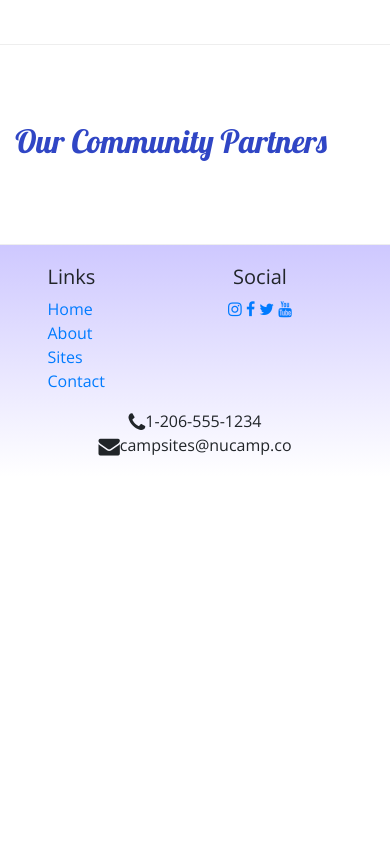
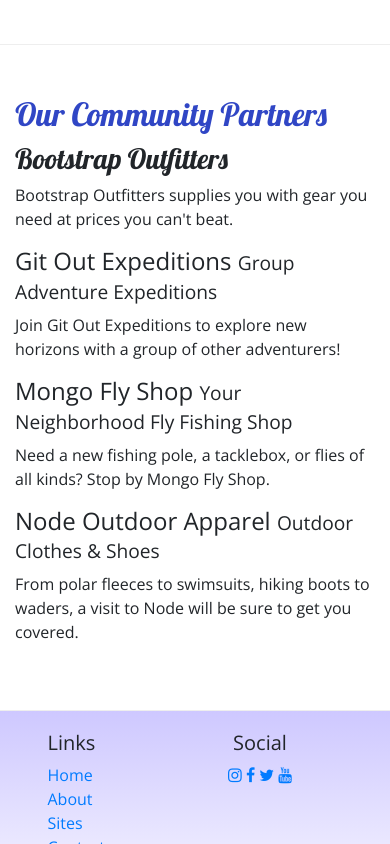
Before and after one commit to lkhunter/nucampsite, a website: page index.html in a window 390 px wide. Shown: the part 727-1571 px from the top of the page. Before the commit the page ends 1204 px from the top, so only its background shows below. Drawn offline with nearby package versions, Linux system fonts and the light colour scheme.

Commit message:
Fixed p element hiding on xs viewports

```diff
--- a/index.html
+++ b/index.html
@@ -75,11 +75,26 @@
 
         <div class="row row-content align-items-center">
             <div class="col-sm-4 order-sm-last col-md-3">
-                <h2>Our Community Partners</h2>
-            </div>
-            <div class="d-none d-sm-block">
-                <h3>Bootstrap Outfitters</h3>
-                <p>Bootstrap Outfitters supplies you with gear you need at prices you can't beat.</p>
+                <h2 class="text-sm-right">Our Community Partners</h2>
+
+                <div>
+                    <h3>Bootstrap Outfitters</h3>
+                    <p>Bootstrap Outfitters supplies you with gear you need at prices you
+                        can't
+                        beat.</p>
+                    <h4>Git Out Expeditions <small>Group Adventure Expeditions</small></h4>
+                    <p>Join Git Out Expeditions to explore new horizons with a group of other
+                        adventurers!</p>
+                    <h4>Mongo Fly Shop <small>Your Neighborhood Fly Fishing Shop</small></h4>
+                    <p>Need a new fishing pole, a tacklebox, or flies of all kinds? Stop by
+                        Mongo
+                        Fly Shop.</p>
+                    <h4>Node Outdoor Apparel <small>Outdoor Clothes & Shoes</small></h4>
+                    <p>From polar fleeces to swimsuits, hiking boots to waders, a visit to
+                        Node
+                        will be sure to get you
+                        covered.</p>
+                </div>
             </div>
         </div>
     </div>
```
Also changed, not shown: aboutus.html (+11 -5 lines).
